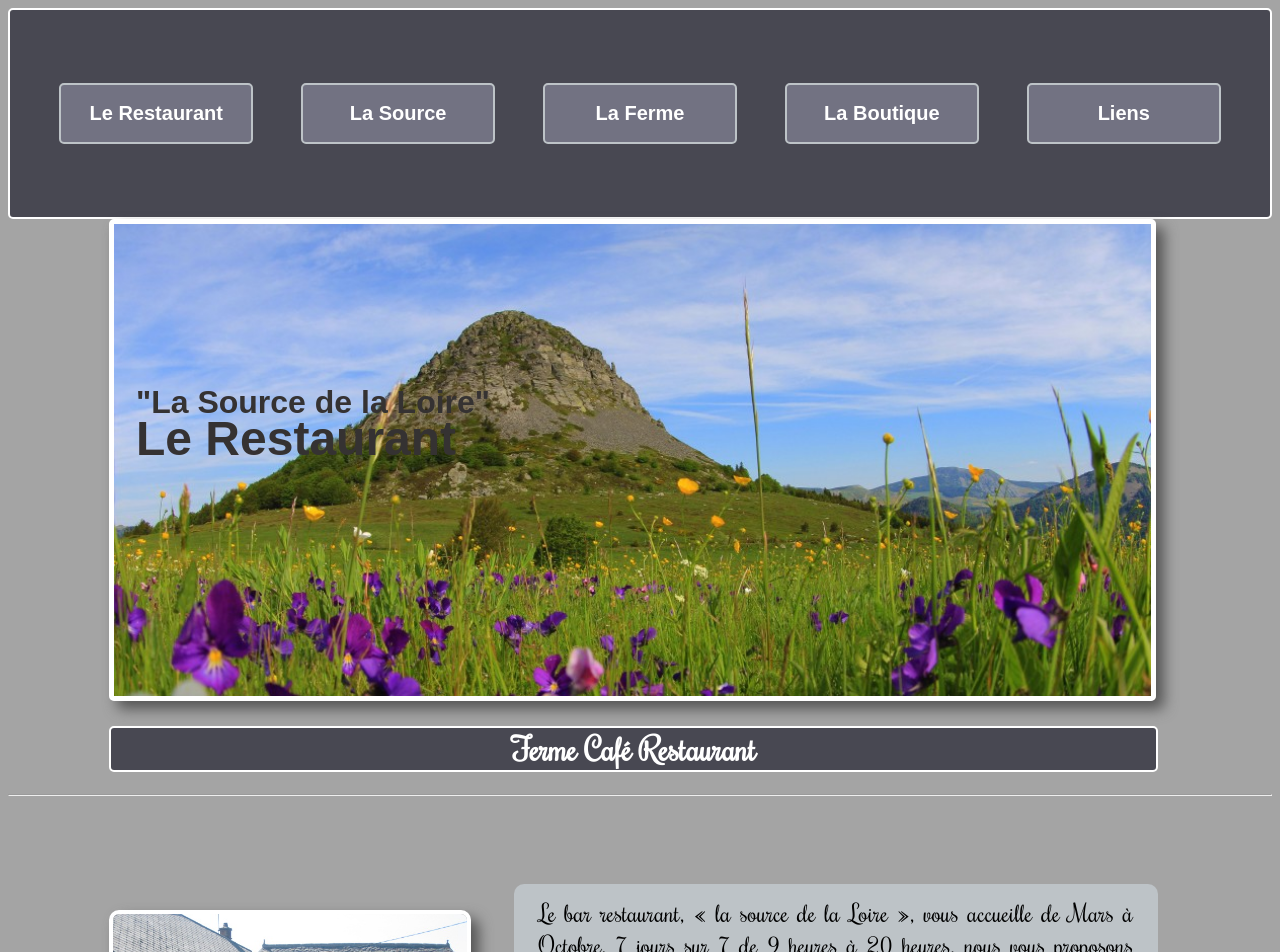
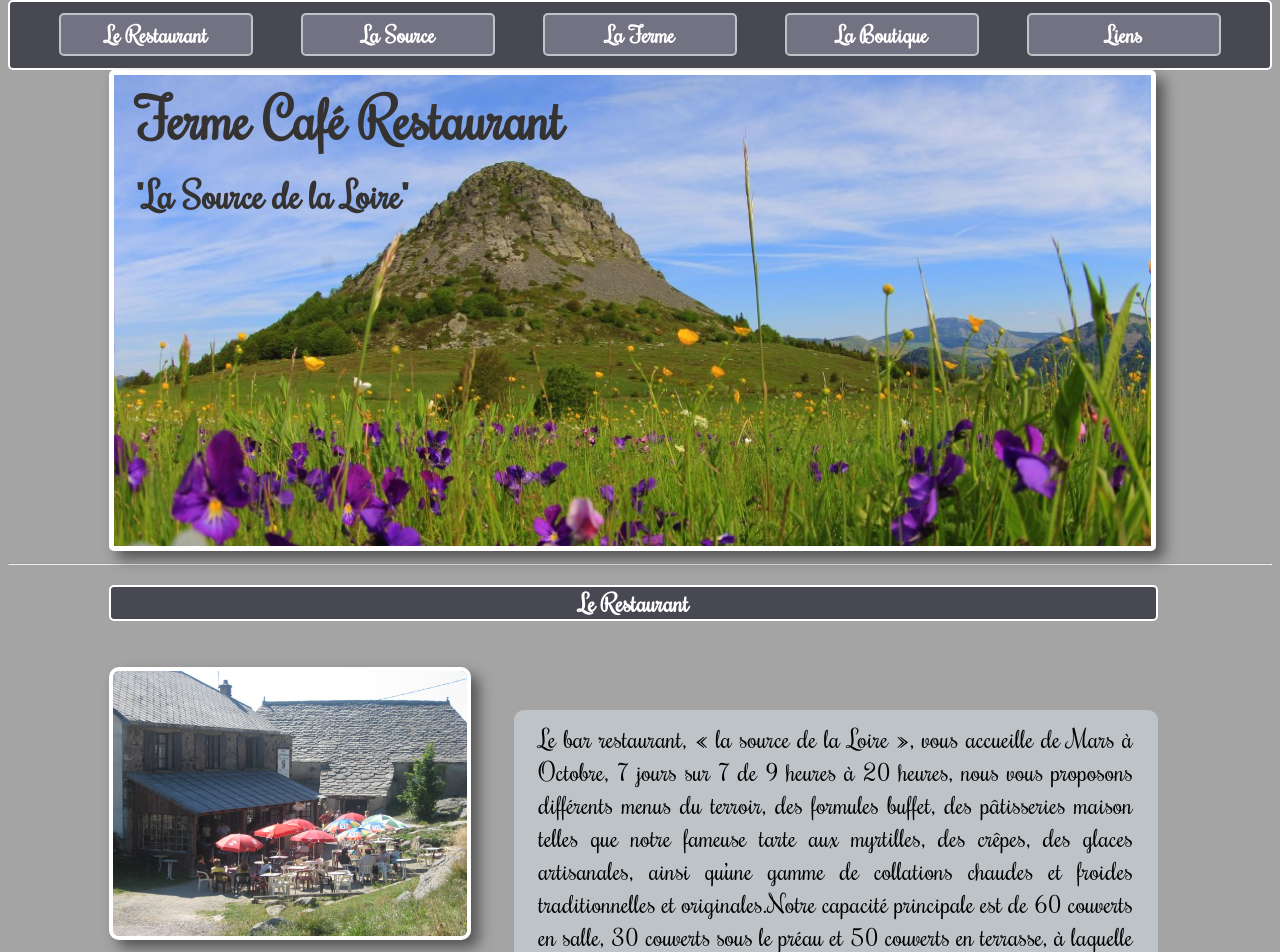
Before and after one commit to mathf07/test_site, a plain HTML site: page index.html in a window 1280 px wide. Shown: the top 952 px of the page. Drawn offline with Linux system fonts and the light colour scheme; a script that the page names is missing; a web font is replaced by a local one.

Commit message:
amelioration du css

```diff
--- a/css/style.css
+++ b/css/style.css
@@ -56,6 +56,7 @@
 
 body{
   background-color: #A4A4A4;
+  margin-top: 0;
 }
 
 
@@ -68,7 +69,7 @@ nav ul {
     display: flex;
     list-style-type: none;
     margin: 0 auto;
-    padding: 1% 2%;
+    padding: 0.9% 2%;
     /*overflow: auto; */
     background-color: #484852;
     border-radius: 5px;
@@ -79,10 +80,8 @@ nav li {
 
     background-color: #727282;
     border-color: : white;
-    opacity: 1;
     display: inline-block;
-    margin: 5% 2%;
-    padding: 1%;
+    margin: 0 2%;
     width: 17%;
     text-align: center;
     justify-content: center;
@@ -95,8 +94,8 @@ nav li:hover {
 }
 
 nav a:link, a:visited {
-    font-family: la_unicaregular, sans-serif;
-    font-size: 1.25em;
+    font-family: rochesterregular, Verdana, sans-serif;
+    font-size: 1.40em;
     display: inline-block;
     font-weight: bold;
     color: white;
@@ -120,7 +119,7 @@ nav a:hover, a:active {
 .navbar ul li ul li {
   display: block;
   background-color: #727282;
-  width: 100%;
+  width: 9em;
   text-align: center;
   border-radius: 5px;
   border: solid 2px #bdc3c7;
@@ -138,21 +137,41 @@ nav a:hover, a:active {
   border-radius: 5px;
 }
 
-h2 {
+h1 {
   position: absolute;
-  font-family: la_unicaregular, sans-serif;
-  font-size:300%;
+  font-family: rochesterregular, Verdana, sans-serif;
+  font-size:350%;
   color: #353232;
   margin-top: -37%;
   margin-left: 10%;
 }
+h2 {
+  font-family: rochesterregular, sans-serif;
+  background-color: #484852;
+  border-radius: 5px;
+  margin-left: 8%;
+  margin-right: 9%;
+  text-align: center;
+  color: white;
+  border: white 2px solid;
+}
 h3 {
   position: absolute;
-  font-family: la_unicaregular, sans-serif;
-  font-size:200%;
+  font-family: rochesterregular, Verdana, sans-serif;
+  font-size:230%;
   color: #353232;
-  margin-top: -32%;
+  margin-top: -30%;
   margin-left: 10%;
+}
+p {
+  font-family: rochesterregular, Verdana, sans-serif;
+  font-size: 25px;
+  margin-left: 8%;
+  margin-right: 9%;
+  text-align: justify;
+  background-color: #bdc3c7;
+  padding: 1% 2%;
+  border-radius: 10px;
 }
 .img_resto {
     float:left;
@@ -229,16 +248,6 @@ h3 {
   border: white 5px solid;
   box-shadow: 8px 8px 14px #555;
 }
-p {
-  font-family: rochesterregular, Verdana, sans-serif;
-  font-size: 24px;
-  margin-left: 8%;
-  margin-right: 9%;
-  text-align: justify;
-  background-color: #bdc3c7;
-  padding: 1% 2%;
-  border-radius: 10px;
-}
 .resto p {
   text-align: justify;
   margin-top: 7%;
@@ -253,16 +262,6 @@ p {
 .ferme a:hover {
   color: green;
 }
-h1 {
-  font-family: rochesterregular, sans-serif;
-  background-color: #484852;
-  border-radius: 5px;
-  margin-left: 8%;
-  margin-right: 9%;
-  text-align: center;
-  color: white;
-  border: white 2px solid;
-}
 footer {
   font-family:kingthings_exeterregular, sans-serif;
   font-size: 1.3em;
```
